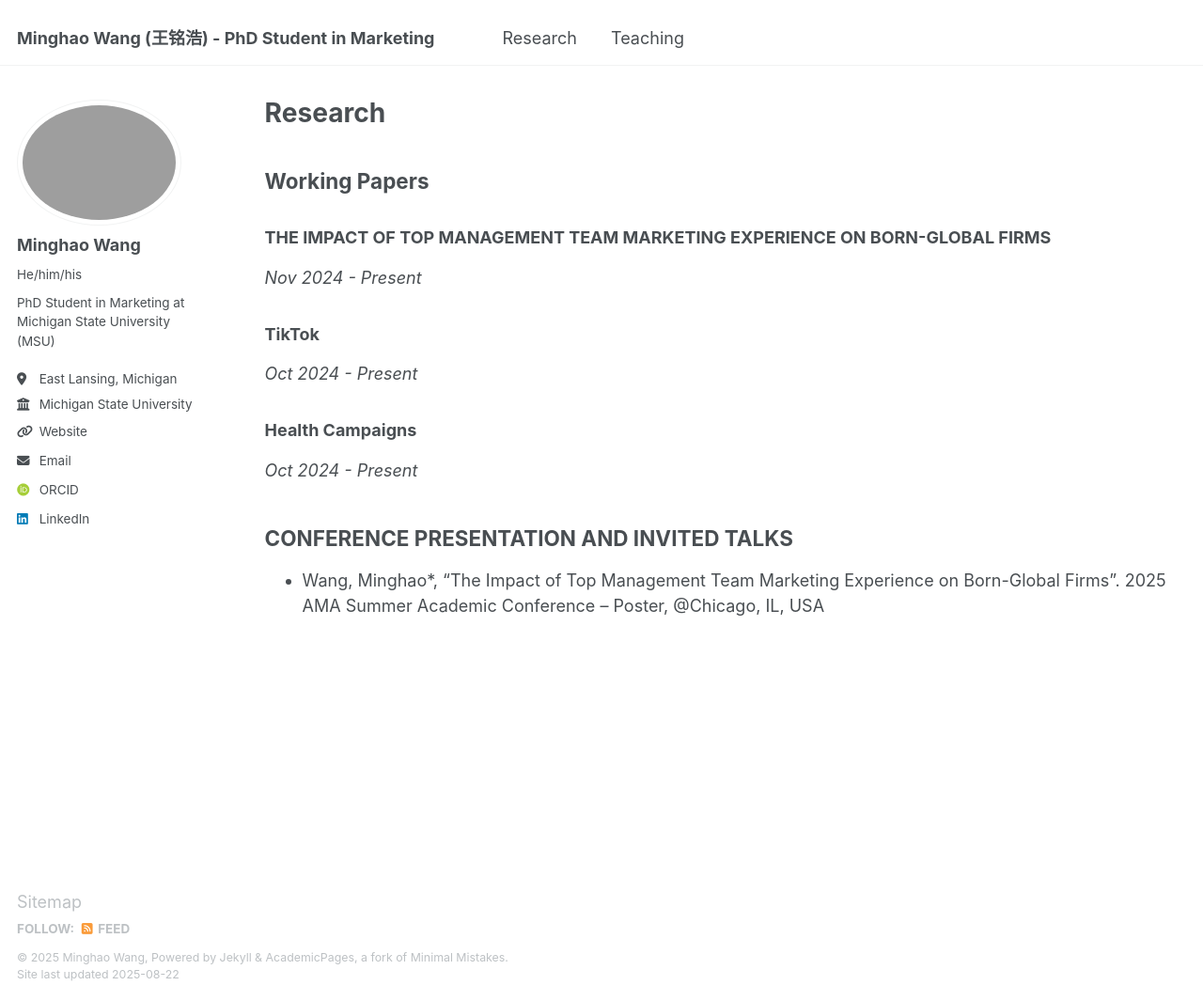
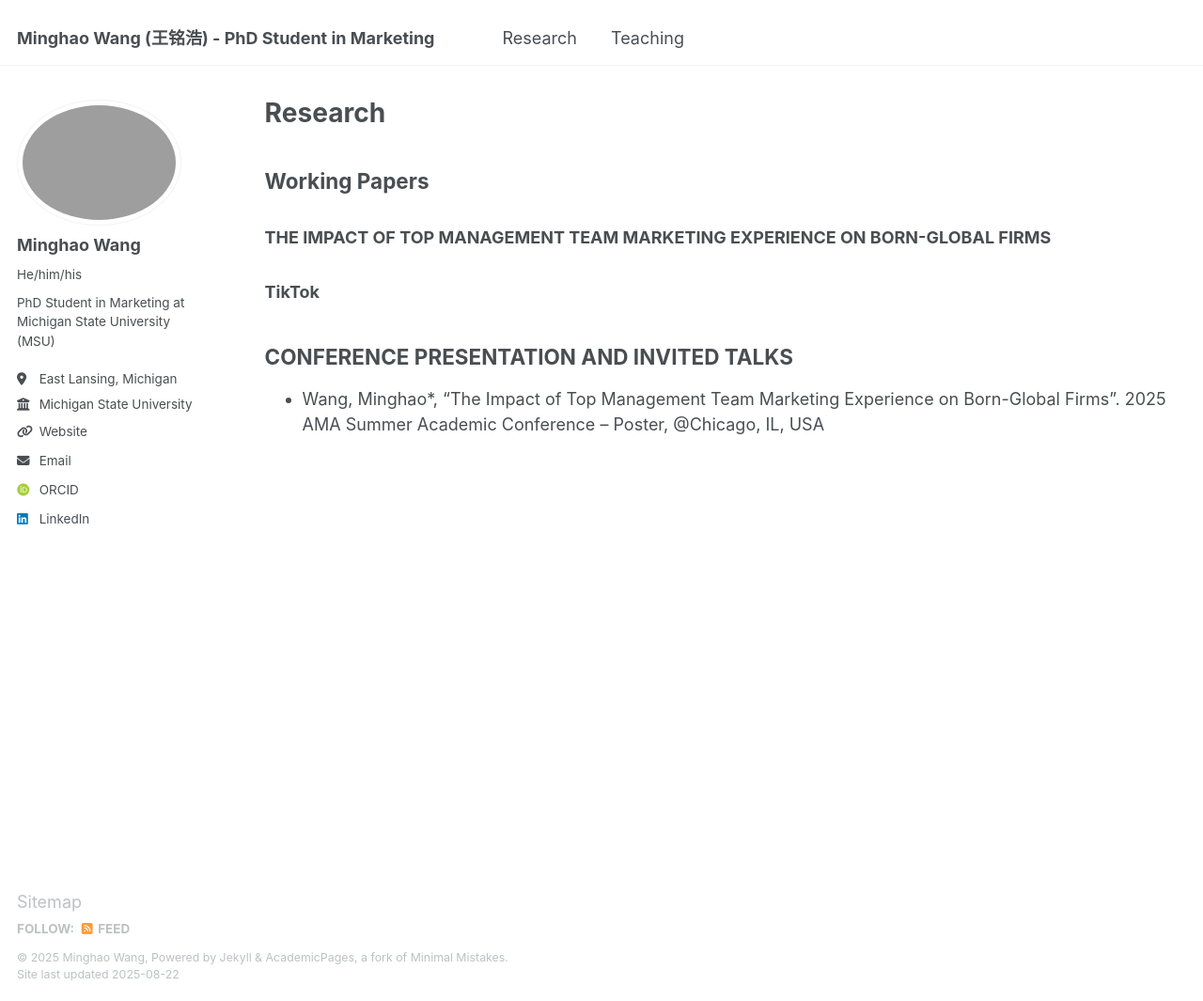
Before and after one commit to minghaowang-research/minghaowang-research.github.io, a Jekyll site: the page built from _pages/research.md, in a window 1280 px wide and 1065 px high. Shown: the whole window at 94% size. Built offline with Jekyll 4.4.1, drawn with Linux system fonts in a browser that asks for light colours; some web fonts are replaced.

Commit message:
Add something, aldo remove something

```diff
--- a/_pages/research.md
+++ b/_pages/research.md
@@ -9,13 +9,7 @@ author_profile: true
 
 ## Working Papers
 ### THE IMPACT OF TOP MANAGEMENT TEAM MARKETING EXPERIENCE ON BORN-GLOBAL FIRMS
-*Nov 2024 - Present*
-
 ### TikTok
-*Oct 2024 - Present*
-
-### Health Campaigns
-*Oct 2024 - Present*
 
 ## CONFERENCE PRESENTATION AND INVITED TALKS
 * Wang, Minghao*, “The Impact of Top Management Team Marketing Experience on Born-Global Firms”. 2025 AMA Summer Academic Conference – Poster, @Chicago, IL, USA
```
Also changed, not shown: _teaching/2025-summer-marketing-327.md (+1 -1 lines), 1 other file.
